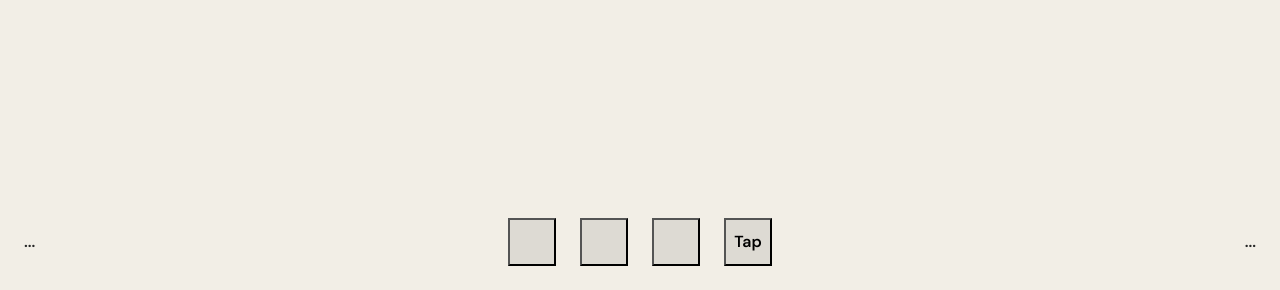
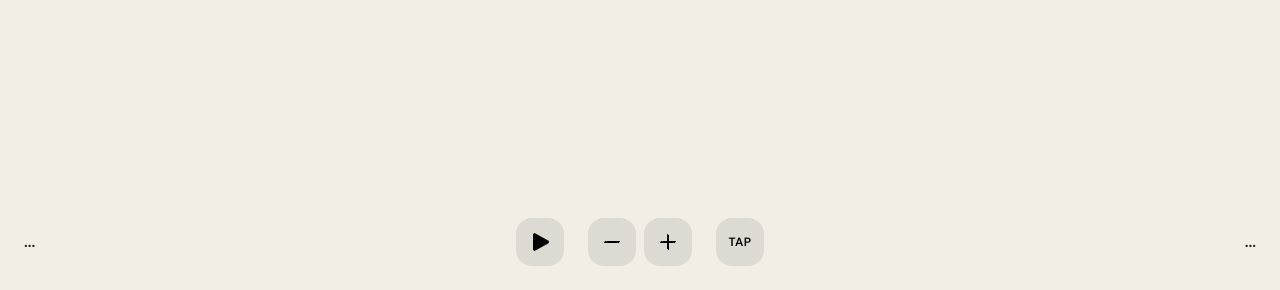
Before and after one commit to Kazachek/nomometro, a plain HTML site: page index.html in a window 1280 px wide. Shown: the part 510-800 px from the top of the page. Drawn offline with Linux system fonts and the light colour scheme.

Commit message:
блок з кнопками що контролють метроном

```diff
--- a/index.html
+++ b/index.html
@@ -96,12 +96,25 @@
 
   			<div class="controls">
 
-				<button aria-label="Play"></button>
+				<button aria-label="Play">
+					<svg aria-hidden="true" width="24" height="24" viewBox="0 0 24 24" fill="none" xmlns="http://www.w3.org/2000/svg">
+						<path d="M5 4.96333C5 4.54515 5 4.33605 5.07628 4.15211C5.1014 4.09154 5.13241 4.03359 5.16888 3.97909C5.27961 3.81359 5.45359 3.69761 5.80154 3.46564L6.5 3L20.1244 10.5169C20.6646 10.8149 21 11.3831 21 12C21 12.6169 20.6646 13.1851 20.1244 13.4831L6.5 21L5.80154 20.5344C5.45359 20.3024 5.27961 20.1864 5.16888 20.0209C5.13242 19.9664 5.1014 19.9085 5.07628 19.8479C5 19.6639 5 19.4549 5 19.0367L5 4.96333Z" fill="currentColor"/>
+					</svg>
+				</button>
 
-				<button aria-label="Subtract tempo"></button>
-				<button aria-label="Add tempo"></button>
+				<button aria-label="Subtract tempo">
+					<svg aria-hidden="true" width="24" height="24" viewBox="0 0 24 24" fill="none" xmlns="http://www.w3.org/2000/svg">
+						<path d="M20 11L19.4975 12.005C19.283 12.434 19.1757 12.6486 18.9985 12.7874C18.9403 12.8329 18.8772 12.8719 18.8105 12.9035C18.6071 13 18.3672 13 17.8875 13L4 13L4.50249 11.995C4.71702 11.566 4.82428 11.3514 5.00153 11.2126C5.05971 11.1671 5.12275 11.1281 5.18951 11.0965C5.39291 11 5.63276 11 6.11246 11L20 11Z" fill="currentColor"/>
+					</svg>
+				</button>
 
-				<button aria-label="Tap tempo">Tap</button>
+				<button aria-label="Add tempo">
+					<svg aria-hidden="true" width="24" height="24" viewBox="0 0 24 24" fill="none" xmlns="http://www.w3.org/2000/svg">
+						<path d="M12.0049 4.50293C12.4339 4.71743 12.6483 4.82472 12.7871 5.00195C12.8326 5.06005 12.8717 5.1228 12.9033 5.18945C12.9998 5.39283 13 5.63271 13 6.1123V11H20L19.4971 12.0049C19.2826 12.4339 19.1753 12.6483 18.998 12.7871C18.9399 12.8326 18.8772 12.8717 18.8105 12.9033C18.6072 12.9998 18.3673 13 17.8877 13H13V20L11.9951 19.4971C11.5661 19.2826 11.3517 19.1753 11.2129 18.998C11.1674 18.9399 11.1283 18.8772 11.0967 18.8105C11.0002 18.6072 11 18.3673 11 17.8877V13H4L4.50293 11.9951C4.71743 11.5661 4.82472 11.3517 5.00195 11.2129C5.06005 11.1674 5.1228 11.1283 5.18945 11.0967C5.39283 11.0002 5.63271 11 6.1123 11H11V4L12.0049 4.50293Z" fill="currentColor"/>
+					</svg>
+				</button>
+
+				<button class="text-caption" aria-label="Tap tempo">Tap</button>
 
 			</div>
 
--- a/style.css
+++ b/style.css
@@ -57,6 +57,7 @@ body {
 }
 
 /* текстові стилі, щоб не повторюватись постійно */
+
 .text-body {
   font-size: 1.25rem;
   line-height: 1.5rem;
@@ -278,13 +279,35 @@ body {
   gap: 1.5rem;
 }
 
+.controls > :nth-child(3) {
+  margin-left: -1rem;
+}
+
 button {
   width: 3rem;
   height: 3rem;
   background-color: var(--color-more-muted);
+  appearance: none;
+  -webkit-appearance: none;
+  border: none;
+  border-radius: 1rem;
+  display: grid;
+  place-items: center;
 }
 
 button:hover {
   cursor: pointer;
   background-color: var(--color-text-muted);
 }
+
+button:focus-visible {
+  outline: 2px solid var(--color-text);
+  outline-offset: 2px;
+}
+
+@supports (corner-shape: squircle) {
+  button {
+    border-radius: 1.5rem; /* більший радіус — тільки там, де squircle підтримується */
+    corner-shape: squircle;
+  }
+}
```
Also changed, not shown: img/Minus-icon.svg (added), img/Nomo-logo.svg (added), img/Play-icon.svg (added), img/Plus-icon.svg (added).
